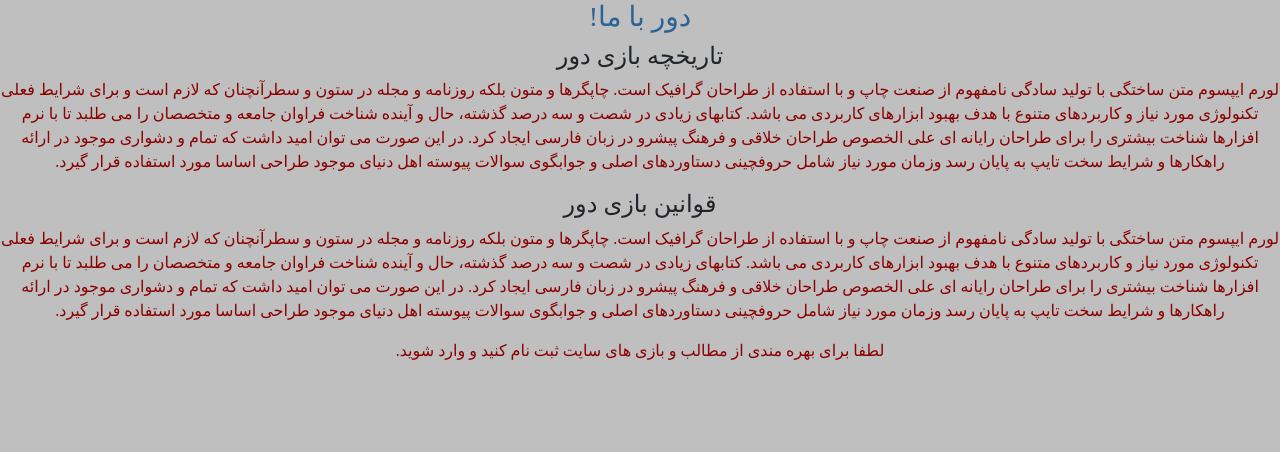
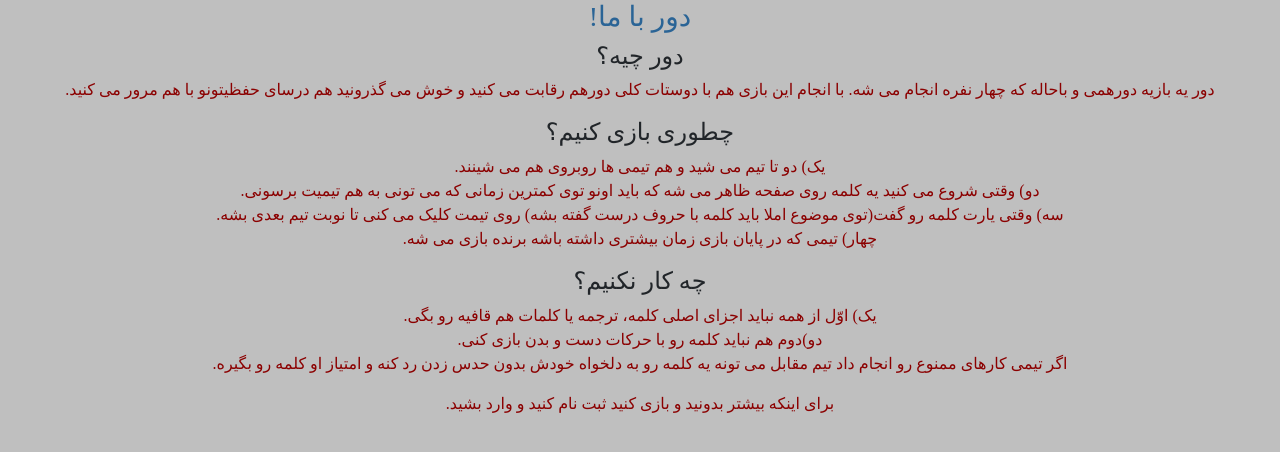
Before and after one commit to mahsirat-atiye/Taboo, a Django app: page / in a window 1280 px wide. Shown: the part 56-508 px from the top of the page. Run offline with Django 3.2, Linux system fonts and the light colour scheme; some libraries are stand-ins or nearby versions.

Commit message:
Add files via upload

```diff
--- a/dowr/templates/dowr/not_yet_a_user_homepage.html
+++ b/dowr/templates/dowr/not_yet_a_user_homepage.html
@@ -25,17 +25,30 @@
    دور با ما!
 </h3>
 <h4>
-    تاریخچه بازی دور
+  دور چیه؟
 </h4>
 <p>
-    لورم ایپسوم متن ساختگی با تولید سادگی نامفهوم از صنعت چاپ و با استفاده از طراحان گرافیک است. چاپگرها و متون بلکه روزنامه و مجله در ستون و سطرآنچنان که لازم است و برای شرایط فعلی تکنولوژی مورد نیاز و کاربردهای متنوع با هدف بهبود ابزارهای کاربردی می باشد. کتابهای زیادی در شصت و سه درصد گذشته، حال و آینده شناخت فراوان جامعه و متخصصان را می طلبد تا با نرم افزارها شناخت بیشتری را برای طراحان رایانه ای علی الخصوص طراحان خلاقی و فرهنگ پیشرو در زبان فارسی ایجاد کرد. در این صورت می توان امید داشت که تمام و دشواری موجود در ارائه راهکارها و شرایط سخت تایپ به پایان رسد وزمان مورد نیاز شامل حروفچینی دستاوردهای اصلی و جوابگوی سوالات پیوسته اهل دنیای موجود طراحی اساسا مورد استفاده قرار گیرد.
+      دور یه بازیه دورهمی و باحاله که چهار نفره انجام می شه.
+        با انجام این بازی هم با دوستات کلی دورهم رقابت می کنید و خوش می گذرونید هم درسای حفظیتونو با هم مرور می کنید.
 </p>
-<h4>قوانین بازی دور</h4>
+<h4>چطوری بازی کنیم؟</h4>
 <p>
-    لورم ایپسوم متن ساختگی با تولید سادگی نامفهوم از صنعت چاپ و با استفاده از طراحان گرافیک است. چاپگرها و متون بلکه روزنامه و مجله در ستون و سطرآنچنان که لازم است و برای شرایط فعلی تکنولوژی مورد نیاز و کاربردهای متنوع با هدف بهبود ابزارهای کاربردی می باشد. کتابهای زیادی در شصت و سه درصد گذشته، حال و آینده شناخت فراوان جامعه و متخصصان را می طلبد تا با نرم افزارها شناخت بیشتری را برای طراحان رایانه ای علی الخصوص طراحان خلاقی و فرهنگ پیشرو در زبان فارسی ایجاد کرد. در این صورت می توان امید داشت که تمام و دشواری موجود در ارائه راهکارها و شرایط سخت تایپ به پایان رسد وزمان مورد نیاز شامل حروفچینی دستاوردهای اصلی و جوابگوی سوالات پیوسته اهل دنیای موجود طراحی اساسا مورد استفاده قرار گیرد.
+        یک) دو تا تیم می شید و هم تیمی ها روبروی هم می شینند.<br/>
+        دو) وقتی شروع می کنید یه کلمه روی صفحه ظاهر می شه که باید اونو توی کمترین زمانی که می تونی به هم تیمیت
+        برسونی.<br/>
+        سه) وقتی یارت کلمه رو گفت(توی موضوع املا باید کلمه با حروف درست گفته بشه) روی تیمت کلیک می کنی تا نوبت تیم بعدی
+        بشه.<br/>
+        چهار) تیمی که در پایان بازی زمان بیشتری داشته باشه برنده بازی می شه.
+</p>
+<h4>چه کار نکنیم؟</h4>
+<p>
+        یک) اوّل از همه نباید اجزای اصلی کلمه، ترجمه یا کلمات هم قافیه رو بگی.<br/>
+        دو)دوم هم نباید کلمه رو با حرکات دست و بدن بازی کنی.<br/>
+        اگر تیمی کارهای ممنوع رو انجام داد تیم مقابل می تونه یه کلمه رو به دلخواه خودش بدون حدس زدن رد کنه و امتیاز او
+        کلمه رو بگیره.
 </p>
 <p>
-    لطفا برای بهره مندی از مطالب و بازی های سایت ثبت نام کنید و وارد شوید.
+        برای اینکه بیشتر بدونید و بازی کنید ثبت نام کنید و وارد بشید.
 </p>
 </body>
 {% endblock %}
```
